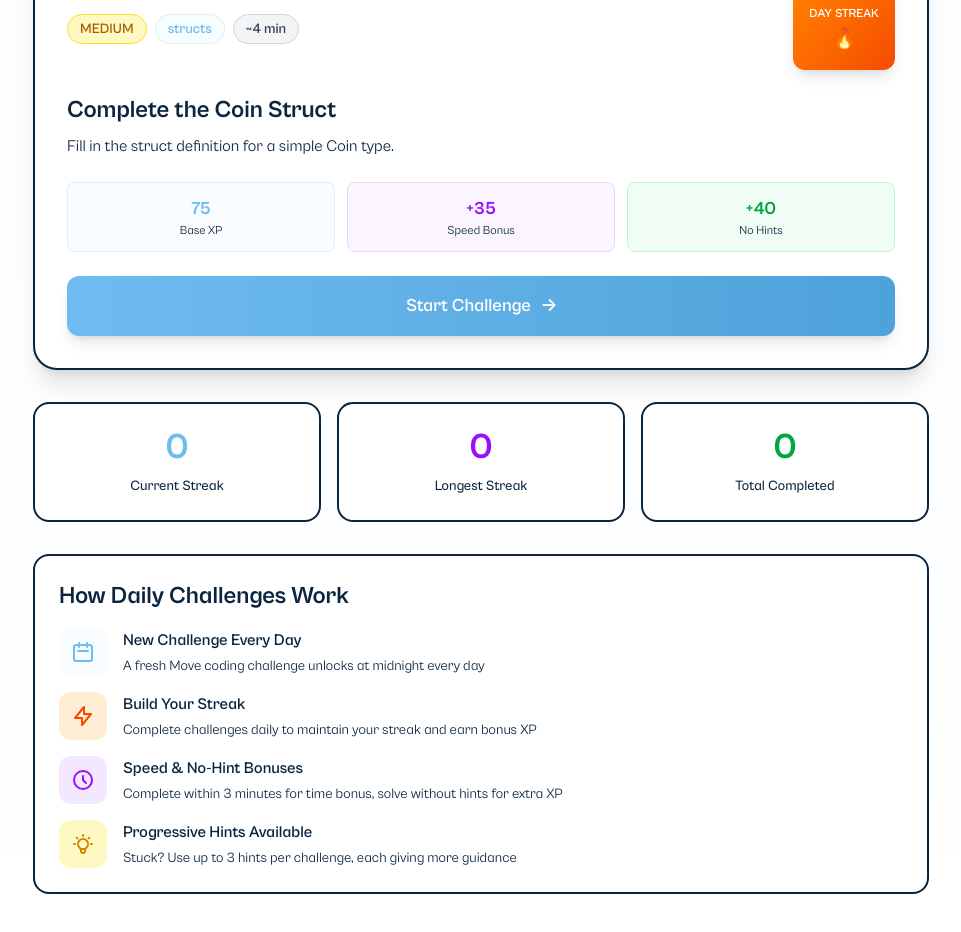
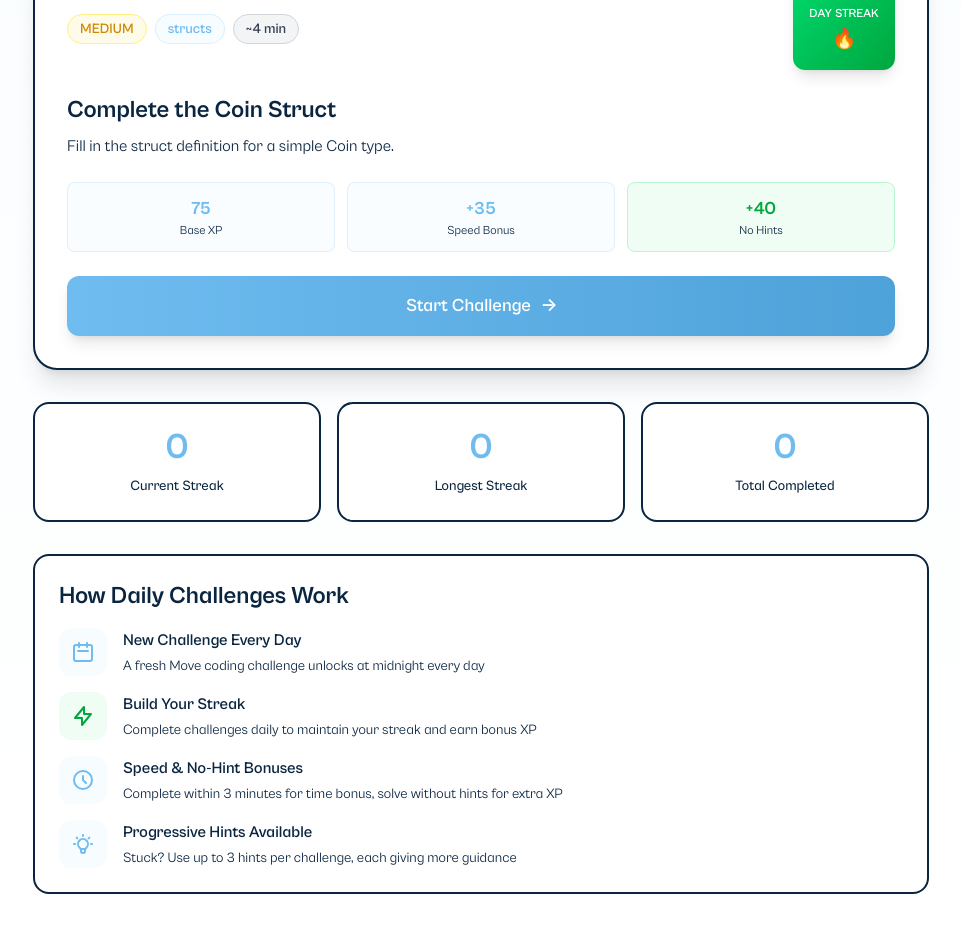
Before and after one commit to shaibuafeez/aleo-, a Next.js app: page /daily-challenge in a window 1280 px wide. Shown: the part 284-1216 px from the top of the page, without its empty margins (159-1120 px from the left). Built offline with nearby package versions, Linux system fonts and the light colour scheme; what @mysten/dapp-kit, @mysten/sui would draw is missing.

Commit message:
Update daily challenge colors and replace rocket with car emoji

```diff
--- a/app/components/challenges/DailyChallengeCard.tsx
+++ b/app/components/challenges/DailyChallengeCard.tsx
@@ -43,9 +43,9 @@ export default function DailyChallengeCard({
   }, []);
 
   const difficultyColors = {
-    easy: 'bg-green-100 text-green-700 border-green-300',
-    medium: 'bg-yellow-100 text-yellow-700 border-yellow-300',
-    hard: 'bg-red-100 text-red-700 border-red-300'
+    easy: 'bg-green-50 text-green-600 border-green-200',
+    medium: 'bg-yellow-50 text-yellow-600 border-yellow-200',
+    hard: 'bg-red-50 text-red-600 border-red-200'
   };
 
   const typeIcons = {
@@ -92,7 +92,7 @@ export default function DailyChallengeCard({
         {/* Streak Counter */}
         <motion.div
           whileHover={{ scale: 1.05 }}
-          className="flex flex-col items-center bg-gradient-to-br from-orange-400 to-orange-600 text-white rounded-xl p-3 sm:p-4 shadow-lg ml-3"
+          className="flex flex-col items-center bg-gradient-to-br from-green-400 to-green-600 text-white rounded-xl p-3 sm:p-4 shadow-lg ml-3"
         >
           <div className="text-2xl sm:text-3xl font-bold">{userStreak}</div>
           <div className="text-[10px] sm:text-xs font-semibold uppercase tracking-wide">
@@ -120,8 +120,8 @@ export default function DailyChallengeCard({
           </div>
           <div className="text-[10px] sm:text-xs text-sui-gray-600">Base XP</div>
         </div>
-        <div className="bg-purple-50 rounded-lg p-2 sm:p-3 text-center border border-purple-200">
-          <div className="text-base sm:text-lg font-bold text-purple-600">
+        <div className="bg-sui-sky/20 rounded-lg p-2 sm:p-3 text-center border border-sui-ocean/20">
+          <div className="text-base sm:text-lg font-bold text-sui-ocean">
             +{challenge.timeBonus}
           </div>
           <div className="text-[10px] sm:text-xs text-sui-gray-600">Speed Bonus</div>
--- a/app/daily-challenge/page.tsx
+++ b/app/daily-challenge/page.tsx
@@ -147,7 +147,7 @@ export default function DailyChallengePage() {
           </div>
 
           <div className="bg-white rounded-xl sm:rounded-2xl border-2 border-sui-gray-200 p-4 sm:p-6 text-center">
-            <div className="text-3xl sm:text-4xl font-bold text-purple-600 mb-2">
+            <div className="text-3xl sm:text-4xl font-bold text-sui-ocean mb-2">
               {userStreak.longestStreak}
             </div>
             <div className="text-xs sm:text-sm text-sui-gray-600 font-medium">
@@ -156,7 +156,7 @@ export default function DailyChallengePage() {
           </div>
 
           <div className="bg-white rounded-xl sm:rounded-2xl border-2 border-sui-gray-200 p-4 sm:p-6 text-center col-span-2 sm:col-span-1">
-            <div className="text-3xl sm:text-4xl font-bold text-green-600 mb-2">
+            <div className="text-3xl sm:text-4xl font-bold text-sui-ocean mb-2">
               {userStreak.totalChallengesCompleted}
             </div>
             <div className="text-xs sm:text-sm text-sui-gray-600 font-medium">
@@ -194,8 +194,8 @@ export default function DailyChallengePage() {
             </div>
 
             <div className="flex items-start gap-3 sm:gap-4">
-              <div className="w-10 h-10 sm:w-12 sm:h-12 bg-orange-100 rounded-xl flex items-center justify-center flex-shrink-0">
-                <svg className="w-5 h-5 sm:w-6 sm:h-6 text-orange-600" fill="none" viewBox="0 0 24 24" stroke="currentColor" strokeWidth="2">
+              <div className="w-10 h-10 sm:w-12 sm:h-12 bg-green-50 rounded-xl flex items-center justify-center flex-shrink-0">
+                <svg className="w-5 h-5 sm:w-6 sm:h-6 text-green-600" fill="none" viewBox="0 0 24 24" stroke="currentColor" strokeWidth="2">
                   <path strokeLinecap="round" strokeLinejoin="round" d="M13 10V3L4 14h7v7l9-11h-7z" />
                 </svg>
               </div>
@@ -210,8 +210,8 @@ export default function DailyChallengePage() {
             </div>
 
             <div className="flex items-start gap-3 sm:gap-4">
-              <div className="w-10 h-10 sm:w-12 sm:h-12 bg-purple-100 rounded-xl flex items-center justify-center flex-shrink-0">
-                <svg className="w-5 h-5 sm:w-6 sm:h-6 text-purple-600" fill="none" viewBox="0 0 24 24" stroke="currentColor" strokeWidth="2">
+              <div className="w-10 h-10 sm:w-12 sm:h-12 bg-sui-sky/30 rounded-xl flex items-center justify-center flex-shrink-0">
+                <svg className="w-5 h-5 sm:w-6 sm:h-6 text-sui-ocean" fill="none" viewBox="0 0 24 24" stroke="currentColor" strokeWidth="2">
                   <path strokeLinecap="round" strokeLinejoin="round" d="M12 8v4l3 3m6-3a9 9 0 11-18 0 9 9 0 0118 0z" />
                 </svg>
               </div>
@@ -226,8 +226,8 @@ export default function DailyChallengePage() {
             </div>
 
             <div className="flex items-start gap-3 sm:gap-4">
-              <div className="w-10 h-10 sm:w-12 sm:h-12 bg-yellow-100 rounded-xl flex items-center justify-center flex-shrink-0">
-                <svg className="w-5 h-5 sm:w-6 sm:h-6 text-yellow-600" fill="none" viewBox="0 0 24 24" stroke="currentColor" strokeWidth="2">
+              <div className="w-10 h-10 sm:w-12 sm:h-12 bg-sui-sky/30 rounded-xl flex items-center justify-center flex-shrink-0">
+                <svg className="w-5 h-5 sm:w-6 sm:h-6 text-sui-ocean" fill="none" viewBox="0 0 24 24" stroke="currentColor" strokeWidth="2">
                   <path strokeLinecap="round" strokeLinejoin="round" d="M9.663 17h4.673M12 3v1m6.364 1.636l-.707.707M21 12h-1M4 12H3m3.343-5.657l-.707-.707m2.828 9.9a5 5 0 117.072 0l-.548.547A3.374 3.374 0 0014 18.469V19a2 2 0 11-4 0v-.531c0-.895-.356-1.754-.988-2.386l-.548-.547z" />
                 </svg>
               </div>
--- a/app/lib/lessons/lesson1.ts
+++ b/app/lib/lessons/lesson1.ts
@@ -27,7 +27,7 @@ export const lesson1: LessonContent = {
         {
           title: "What is Move?",
           content: "Move is a programming language for blockchains. It's designed for digital assets and safety. Used by Sui blockchain. We'll start with basic syntax, just like learning any programming language!",
-          emoji: "🚀",
+          emoji: "🚗",
         },
         {
           title: "Your First Module",
--- a/app/page.tsx
+++ b/app/page.tsx
@@ -21,7 +21,7 @@ export default function Home() {
             className="inline-flex items-center gap-2 px-4 py-2 bg-sui-sky/50 rounded-full text-sm text-sui-navy font-medium mb-8 backdrop-blur-sm border border-sui-ocean/20"
           >
             <span className="w-2 h-2 bg-sui-ocean rounded-full animate-pulse"></span>
-            Powered by Sui Blockchain
+            Powered by Sui
           </motion.div>
 
           {/* Headline */}
```
